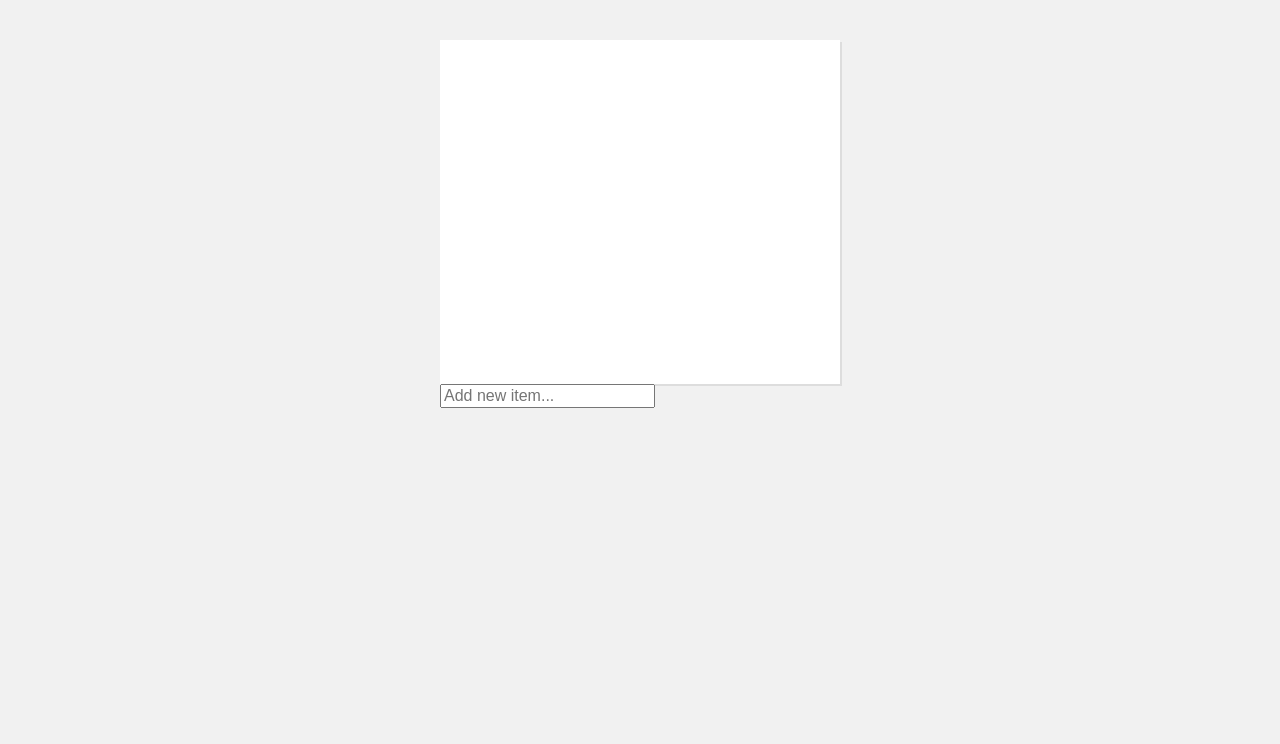
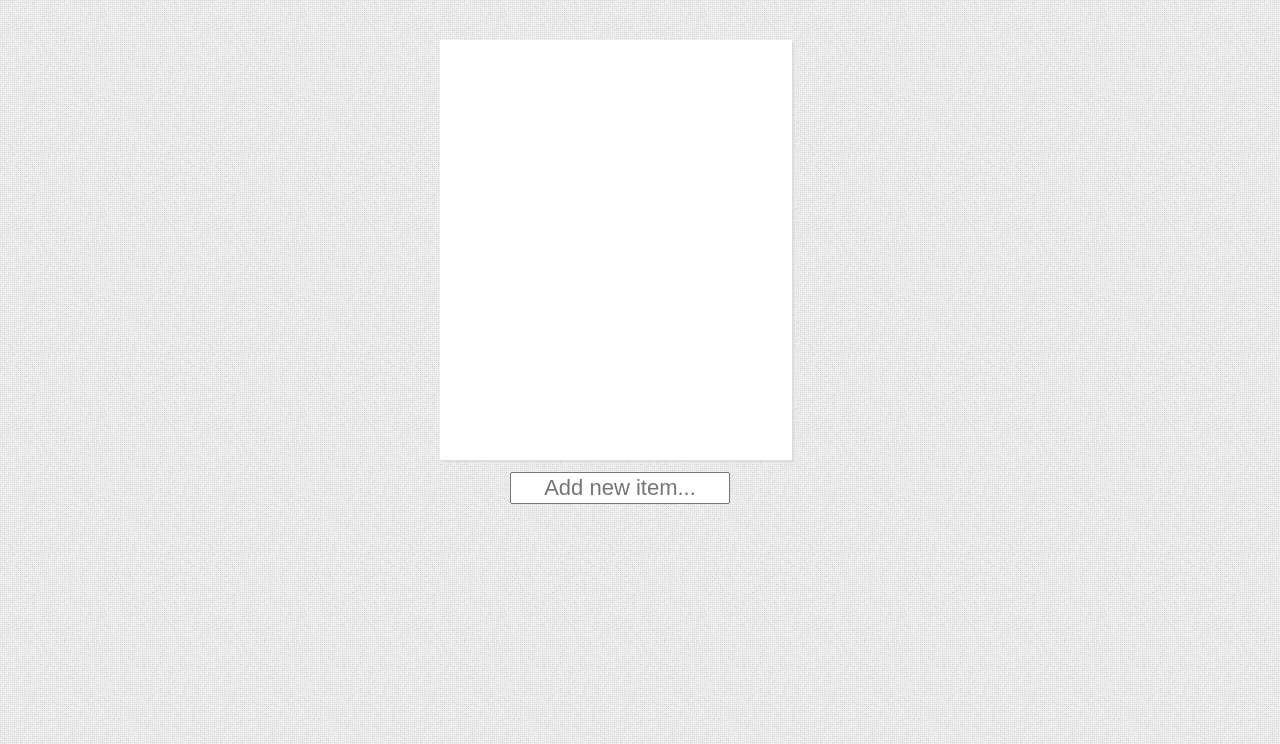
Before and after one commit to TheGoldfish13/todo, a PHP site: page /todo.php in a window 1280 px wide. Shown: the top 744 px of the page. Run offline with PHP 8.4, Linux system fonts and the light colour scheme; data that the repository does not hold is empty.

Commit message:
Did more css stuff

```diff
--- a/css/main.css
+++ b/css/main.css
@@ -2,8 +2,8 @@
 @import "normalize.css";/*same wit normalize*/
 
 body{ /*change color and  backgroundof body to this*/
-	color:#999;
-	background:#f1f1f1;
+	background-image: url("../images/testu.png");
+	text-align: center;
 }
 
 .wrap{ /*make stuff with the class wrap 400px wide and no margin*/
@@ -13,12 +13,54 @@ body{ /*change color and  backgroundof body to this*/
 
 .task-list{ /*other stylizing*/
 	width:88%;
-	min-height: 300px;
+	min-height: 420px;
 	background: #fff;
 	box-shadow: 2px 2px 0px #ddd;
 	margin-top: 40px;
 	padding: 22px 6%;
 }
+.nav-thing{
+	text-align: center;
+	font-size: 40px;
+	margin-top: 3%;
+}
+a{
+	text-decoration: none;
+	margin-bottom: 50px;
+}
+li{
+	margin-top: 5px;
+}
+#login-text{
+	font-size: 45px;
+}
+#username-text{
+	font-size: 25px;
+}
+#password-text{
+	font-size: 25px;
+	margin-left: 1px;
+}
+#password-box{
+	margin-left: 5px;
+}
+#item-box{
+	margin-top: 3%;
+	width: 53%;
+	margin-right: 10%;
+	text-align: center;
+	font-size: 22px;
+}
+#task-box{
+	text-align: left;
+	font-size: 20px;
+	padding-left: 8%;
+	box-sizing:border-box;
+}
+.delete-button{
+	margin-left: 2px;
+}
+
 
 @media screen and (max-width:375px) {
 	body{
@@ -50,6 +92,7 @@ body{ /*change color and  backgroundof body to this*/
 	#task-box{
 		width: 70%;
 		margin-left: 5%;
+		text-align: left;
 	}
 	#item-box{
 		width:75%;
--- a/view/login-form.php
+++ b/view/login-form.php
@@ -3,7 +3,7 @@
 
  ?>
 
- <h1>Login</h1>
+ <h1 id="login-text">Login</h1>
 
  <form method="post" action="<?php echo $path . "controller/login-user.php"; ?>" id="loginForm">
       <div id="username-div">
```
Also changed, not shown: images/testu.png (added).
